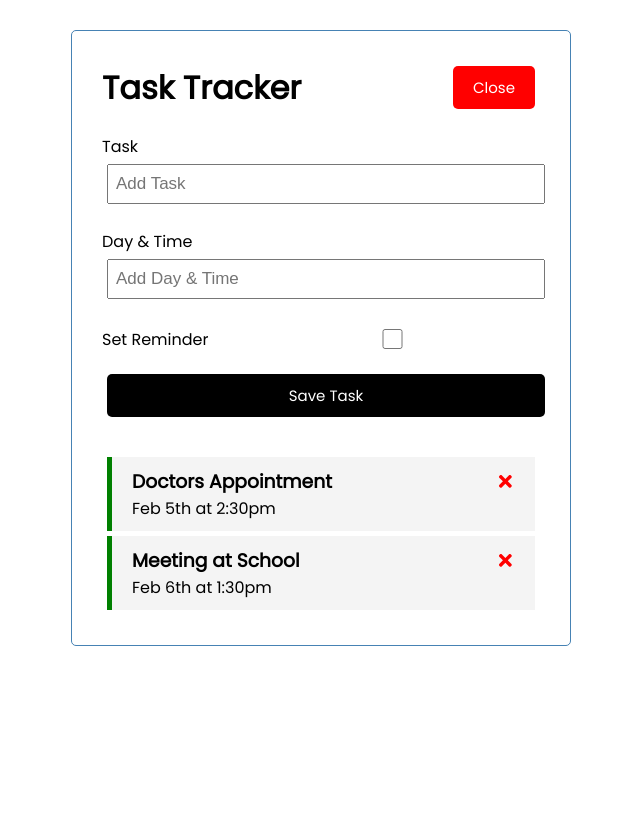
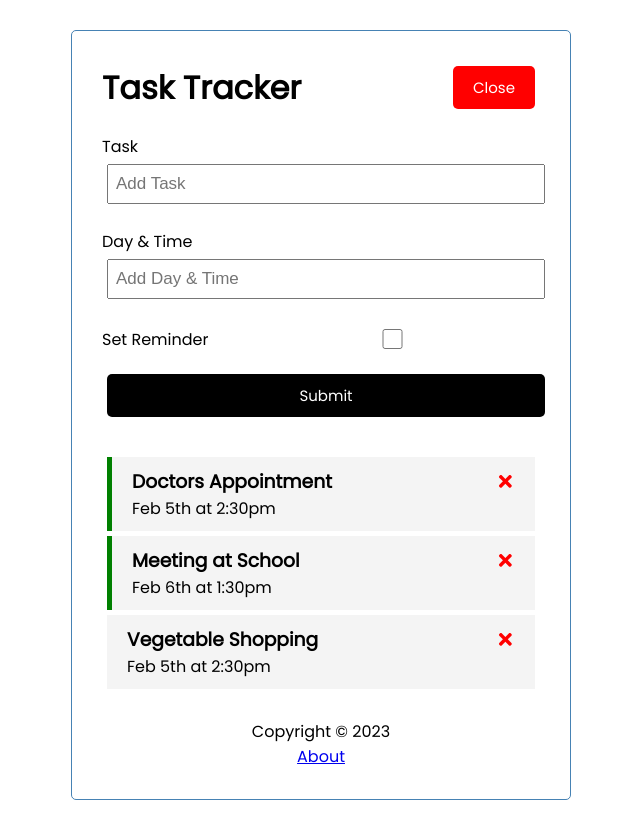
Before and after one commit to aloklearning/react-task-tracker, a React (Create React App) app: page / in a window 1280 px wide. Both pictures are taken after a click on the button "Add". Shown: the whole page, without its empty margins (319-959 px from the left). Before the commit the page ends 800 px from the top, so only its background shows below. Built offline with nearby package versions, Linux system fonts and the light colour scheme; data requests are answered from the project's data file.

Commit message:
Project complete

```diff
--- a/db.json
+++ b/db.json
@@ -11,6 +11,12 @@
       "text": "Meeting at School",
       "day": "Feb 6th at 1:30pm",
       "reminder": true
+    },
+    {
+      "text": "Vegetable Shopping",
+      "day": "Feb 5th at 2:30pm",
+      "reminder": false,
+      "id": 3
     }
   ]
 }
--- a/src/App.js
+++ b/src/App.js
@@ -1,11 +1,18 @@
 import { useState, useEffect } from 'react'
 import AddTask from './components/AddTask';
+import About from './components/About';
+import Footer from './components/Footer';
 import Header from './components/Header'
 import Tasks from './components/Tasks';
+import {
+  BrowserRouter as Router,
+  Routes,
+  Route,
+} from 'react-router-dom';
 
 function App() {
+  const [tasks, setTasks] = useState([])
   const [showAddTask, setShowAddTask] = useState(false)
-  const [tasks, setTasks] = useState([])
 
   useEffect(() => {
     const getTasks = async () => {
@@ -86,16 +93,30 @@ function App() {
   }
 
   return (
+    <Router>
       <div className="container">
         <Header
           showAdd={showAddTask}
           onAdd={() => setShowAddTask(!showAddTask)}
         />
+        <Routes>
+          <Route
+            path='/'
+            exact
+            element={
+              <>
                 {showAddTask && <AddTask onAdd={addTask} />}
                 {tasks.length > 0 ?
                 <Tasks tasks={tasks} onDelete={deleteTask} onToggle={toggleReminder} />
                 : 'No Tasks To Show'}
+              </>
+            }
+          />
+          <Route path='/about' element={<About/>} exact />
+        </Routes>
+        <Footer />
       </div>
+    </Router>
   );
 }
 
--- /dev/null
+++ b/src/components/About.js
@@ -0,0 +1,12 @@
+import { Link } from "react-router-dom";
+
+const About = () => {
+    return(
+        <div>
+            <h4>Version 1.0.0</h4>
+            <Link to="/">Go Back</Link>
+        </div>
+    )
+}
+
+export default About;
--- a/src/components/AddTask.js
+++ b/src/components/AddTask.js
@@ -55,7 +55,7 @@ const AddTask = ({ onAdd }) => {
                 />
             </div>
 
-            <input className="btn btn-block" type='Submit' value='Save Task' />
+            <input className="btn btn-block" type='Submit' placeholder='Save Task' />
         </form>
     )
 }
--- /dev/null
+++ b/src/components/Footer.js
@@ -0,0 +1,18 @@
+import { Link, useLocation } from "react-router-dom";
+
+const Footer = () => {
+    const location = useLocation()
+
+    return(
+        <>
+            {location.pathname === '/' && (
+                <footer>
+                    <p>Copyright &copy; 2023</p>
+                    <Link to='/about'>About</Link>
+                </footer>
+            )}
+        </>
+    )
+}
+
+export default Footer;
--- a/src/components/Header.js
+++ b/src/components/Header.js
@@ -1,14 +1,18 @@
 import Button from "./Button";
+import { useLocation } from "react-router-dom";
 
 const Header = ({ title, onAdd, showAdd }) => {
+    const location = useLocation()
+
     return(
         <header className="header">
             <h1>{title}</h1>
+            {location.pathname === '/' && (
             <Button
                 color={showAdd ? 'red' : 'green'}
                 text={showAdd ? 'Close' : 'Add'}
                 onClick={onAdd}
-            />
+            />)}
         </header>
     )
 }
```
Lines whose indentation alone changed are shown as unchanged.
